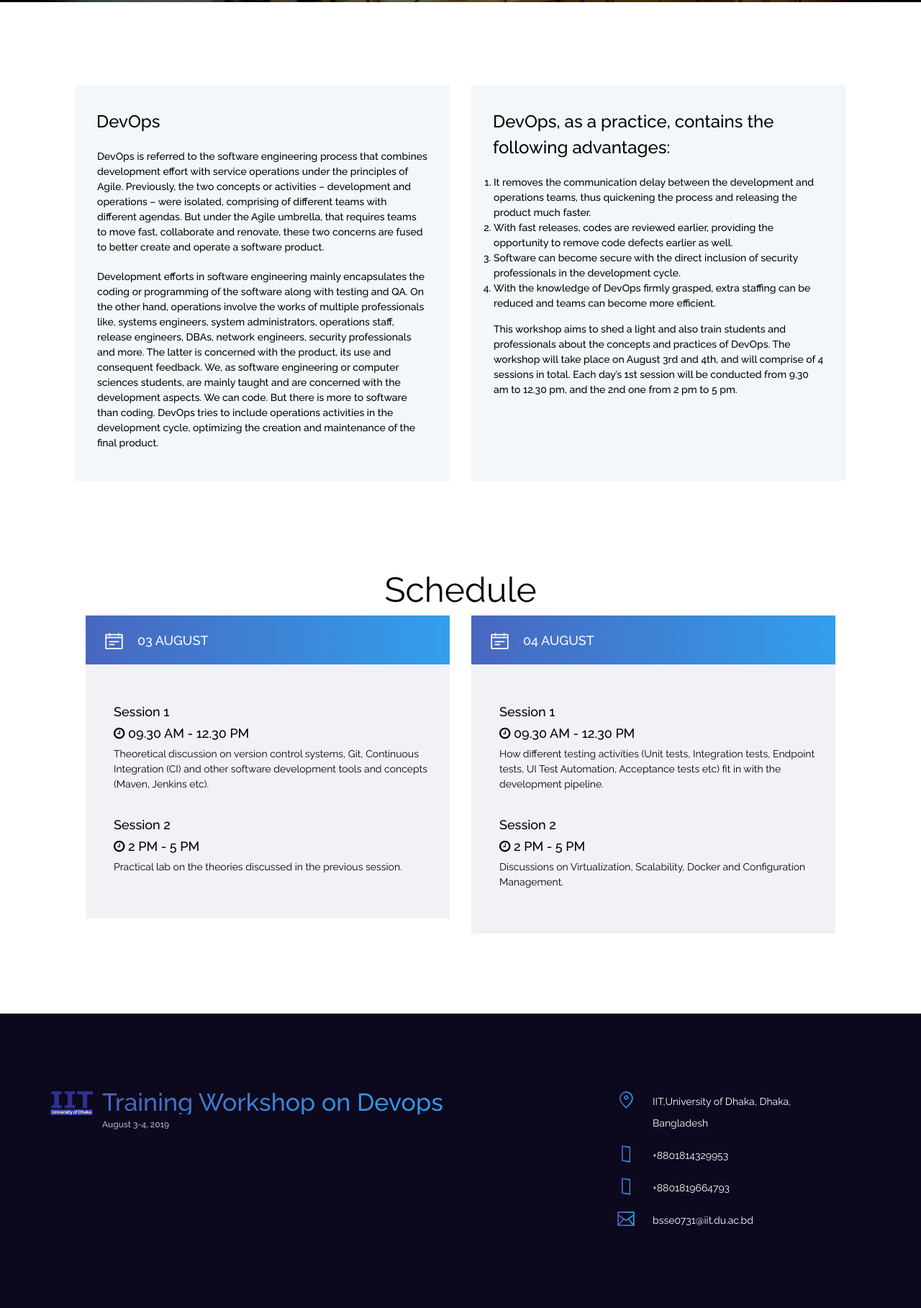
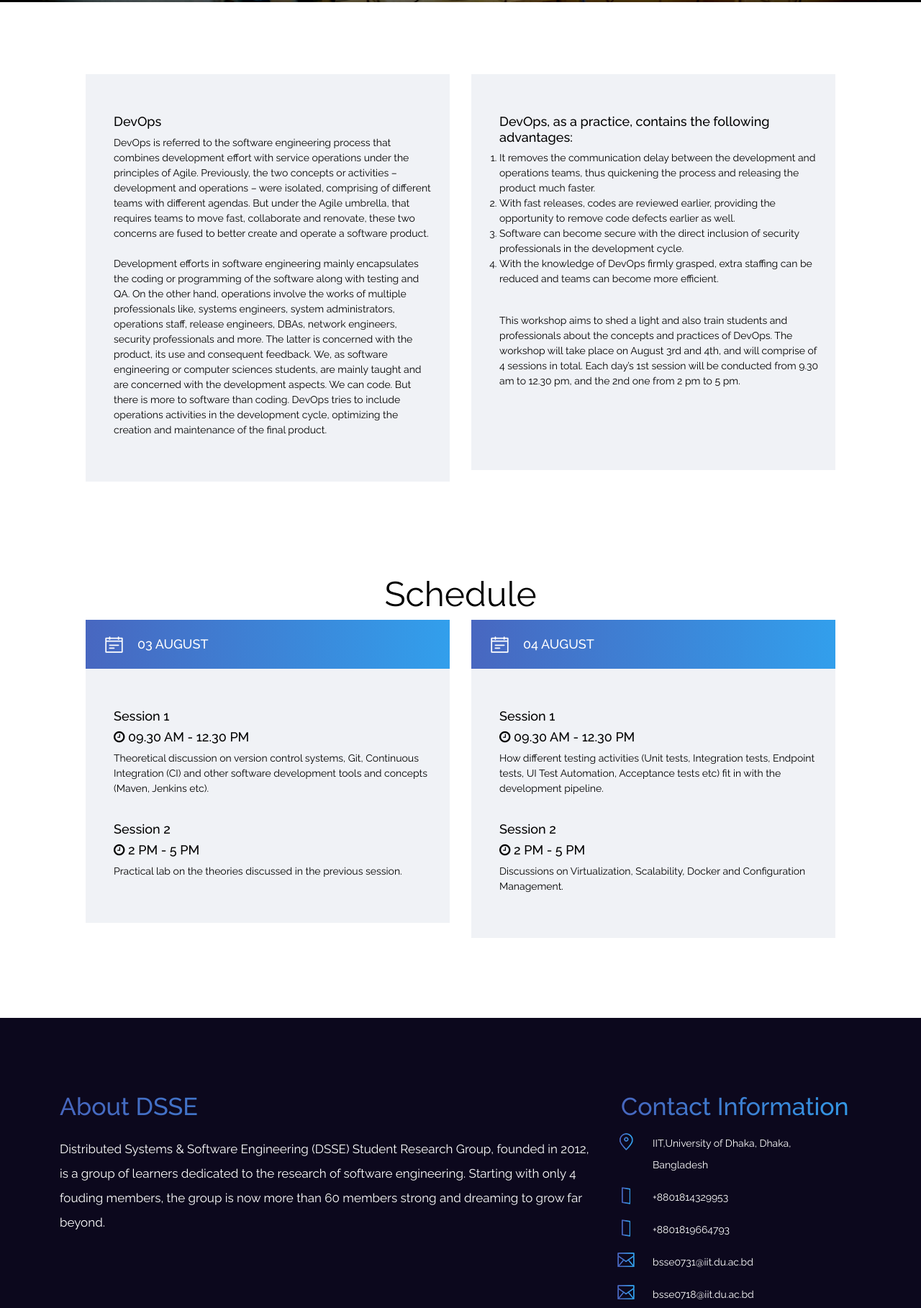
Before and after one commit to AquibAzmain/DevOps-workshop, a plain HTML site: page index.html in a window 1280 px wide. Shown: the part 797-2614 px from the top of the page at 72% size. Drawn offline with Linux system fonts and the light colour scheme.

Commit message:
Update index.html

```diff
--- a/index.html
+++ b/index.html
@@ -16,17 +16,6 @@
 	<link rel="stylesheet" type="text/css" href="styles/contact.css">
 	<link rel="stylesheet" type="text/css" href="styles/main_styles.css">
 	<link rel="stylesheet" type="text/css" href="styles/responsive.css">
-
-
-	<style>
-		/* Set the size of the div element that contains the map */
-		#map {
-			height: 400px;
-			/* The height is 400 pixels */
-			width: 100%;
-			/* The width is the width of the web page */
-		}
-	</style>
 </head>
 
 <body>
@@ -49,18 +38,22 @@
 						<div class="logo_content">
 							<div class="logo_text logo_text_not_ie">Training Workshop on Devops</div>
 							<div class="logo_sub">August 3-4, 2018 - IIT,University of Dhaka</div>
+
 						</div>
 					</div>
 
 				</div>
 				<ul>
-					<li><a href="index.html">Home</a></li>
-					<li><a href="#AboutDevOps">About DevOps</a></li>
-					<li><a href="#Schedule">Schedule</a></li>
-					<li><a href="#Contact">Contact</a></li>
+					<li><a style="color:white" href="index.html">Home</a></li>
+					<li><a style="color:white" href="#AboutDevOps">About DevOps</a></li>
+					<li><a style="color:white" href="#Schedule">Schedule</a></li>
+					<li><a style="color:white" href="#Contact">Contact</a></li>
 				</ul>
 			</div>
 			<div class="menu_social">
+					<div class="button header_button"><a target="_blank"
+						href="https://docs.google.com/forms/d/1ImgrtuHEgteWke4V0GcJR460SRUsiK9CLJfrGvwldBM/viewform?fbclid=IwAR1qn-alKbGR26fl9NRqCmLCdX40pBhQEOXict51bQLs950jABeEwdHu_Xk&edit_requested=true">Apply
+						Now!</a></div>
 				<div class="menu_social_title">Follow uf on Social Media</div>
 				<ul>
 					<li><a href="https://www.facebook.com/events/375038863156826/"><i class="fa fa-facebook"
@@ -73,18 +66,18 @@
 
 		<div class="home">
 			<!-- <div class="home_background" style="background-image: url(images/index.jpg)"></div> -->
-			<div class="parallax_background parallax-window" data-parallax="scroll" data-image-src="img/bg2.jpg"
-				data-speed="0.8"></div>
+			<div class="parallax_background" data-parallax="scroll" data-image-src="img/bg2.jpg" data-speed="0.8">
+			</div>
 
 			<!-- Header -->
 
 			<header class="header" id="header">
-				<div>
-					<div class="header_top">
+
+				<div style="margin-top: 15px" class="header_top">
 					<div class="container">
 						<div class="row">
 							<div class="col">
-									<div
+								<div style="padding-bottom: 20px"
 									class="header_top_content d-flex flex-row align-items-center justify-content-start">
 									<div>
 
@@ -95,13 +88,14 @@
 															src="img/iitlogo-blue.png" alt=""></a></div>
 											</div>
 											<div class="logo_content">
-													<div id="logo_text" class="logo_text logo_text_not_ie">Workshop
+												<div class="logo_text logo_text_not_ie">Training Workshop
 													on DevOps</div>
-													<div class="logo_sub">Organized by Distributed Systems &
+												<div style="padding-top: 5px" class="logo_sub">Organized by Distributed
+													Systems &
 													Software Engineering (DSSE) Research and Development Group
 												</div>
-													<div class="logo_sub">Institute of Information Technology,
-														University of Dhaka</div>
+												<!-- <div class="logo_sub">Institute of Information Technology,
+														University of Dhaka</div> -->
 											</div>
 										</div>
 
@@ -124,14 +118,16 @@
 											class="header_nav_content d-flex flex-row align-items-center justify-content-start">
 											<nav class="main_nav">
 												<ul>
-														<li><a href="index.html">Home</a></li>
+													<li><a href="#">Home</a></li>
 													<li><a href="#AboutDevOps">About DevOps</a></li>
 													<li><a href="#Schedule">Schedule</a></li>
 													<li><a href="#Contact">Contact</a></li>
 												</ul>
 											</nav>
 											<div class="header_extra ml-auto">
-													<div class="button header_button"><a href="#">Apply Now!</a></div>
+												<div class="button header_button"><a target="_blank"
+														href="https://docs.google.com/forms/d/1ImgrtuHEgteWke4V0GcJR460SRUsiK9CLJfrGvwldBM/viewform?fbclid=IwAR1qn-alKbGR26fl9NRqCmLCdX40pBhQEOXict51bQLs950jABeEwdHu_Xk&edit_requested=true">Apply
+														Now!</a></div>
 											</div>
 										</div>
 									</div>
@@ -140,7 +136,7 @@
 						</div>
 					</div>
 				</div>
-				</div>
+
 			</header>
 
 			<div class="home_content_container">
@@ -148,10 +144,13 @@
 					<div class="row">
 						<div class="col">
 							<div class="home_content">
-								<div class="home_location">August 3-4, 2019</div>
-								<div class="home_title"><b style="background-color: black">Training Workshop on
+								<div style="padding-bottom: 5px; padding-top: 20px" class="home_location">August 3-4,
+									2019</div>
+								<div class="home_title"><b style="background-color: #2F3293;padding: 5px">Training
+										Workshop on
 										DevOps</b>
 								</div>
+								<br />
 								<div class="home_location">IIT, University of Dhaka</div>
 								<div class="home_text">DevOps is referred to the software engineering process that
 									combines development effort with service operations under the principles of Agile.
@@ -172,76 +171,113 @@
 
 		<!-- Intro -->
 
-		<div class="intro" id="AboutDevOps">
-			<div class="intro_content d-flex flex-row flex-wrap align-items-start justify-content-between">
 
-				<!-- Intro Item -->
-				<div class="intro_item">
-					<div class="intro_body" style="color:black">
-						<div class="intro_title"><a>DevOps</a></div><br />
-						<div class="intro_subtitle" style="color:black">DevOps is referred to the software engineering
+		<div style="padding-top: 100px; padding-bottom: 0px" class="calendar" id="AboutDevOps">
+			<div class="container">
+				<div class="row">
+					<div class="col-xl-6 calendar_col">
+						<div style="min-height: 550px" class="calendar_container">
+							<div class="calendar_items">
+
+								<!-- Calendar Item -->
+								<div class="calendar_item d-flex flex-row align-items-center justify-content-start">
+									<div style="color:black; padding-right: 20px">
+										<div>
+											<h4>DevOps</h4>
+										</div>
+										<div>DevOps is referred to the software engineering
 											process that combines
-							development effort with service operations under the principles of Agile. Previously, the
-							two concepts or activities – development and operations – were isolated, comprising of
-							different teams with different agendas. But under the Agile umbrella, that requires teams to
-							move fast, collaborate and renovate, these two concerns are fused to better create and
-							operate a software product.</div>
+											development effort with service operations under the principles of Agile.
+											Previously, the
+											two concepts or activities – development and operations – were isolated,
+											comprising of
+											different teams with different agendas. But under the Agile umbrella, that
+											requires teams to
+											move fast, collaborate and renovate, these two concerns are fused to better
+											create and
+											operate a software product.
+										</div>
 										<br />
-						<div class="intro_subtitle" style="color:black">Development efforts in software engineering
+										<div>Development efforts in software engineering
 											mainly encapsulates the
-							coding or programming of the software along with testing and QA. On the other hand,
-							operations involve the works of multiple professionals like, systems engineers, system
-							administrators, operations staff, release engineers, DBAs, network engineers, security
-							professionals and more. The latter is concerned with the product, its use and consequent
-							feedback. We, as software engineering or computer sciences students, are mainly taught and
-							are concerned with the development aspects. We can code. But there is more to software than
-							coding. DevOps tries to include operations activities in the development cycle, optimizing
+											coding or programming of the software along with testing and QA. On the
+											other hand,
+											operations involve the works of multiple professionals like, systems
+											engineers, system
+											administrators, operations staff, release engineers, DBAs, network
+											engineers, security
+											professionals and more. The latter is concerned with the product, its use
+											and consequent
+											feedback. We, as software engineering or computer sciences students, are
+											mainly taught and
+											are concerned with the development aspects. We can code. But there is more
+											to software than
+											coding. DevOps tries to include operations activities in the development
+											cycle, optimizing
 											the creation and maintenance of the final product.</div>
-					</div>
-				</div>
-
-				<!-- Intro Item -->
-				<div class="intro_item">
-					<div class="intro_body">
-						<div class="intro_title" style="color:black"><a>DevOps, as a practice, contains the following
-								advantages:</a></div><br />
-						<div class="intro_subtitle" style="color:black">
-							<ol>
-								<li>It removes the communication delay between
-									the development and operations teams, thus quickening the process and releasing the
-									product
-									much faster.</li>
-								<li>With fast releases, codes are reviewed earlier, providing the opportunity to remove
-									code
-									defects earlier as well.</li>
-								<li>Software can become secure with the direct inclusion of security professionals in
-									the
-									development cycle.</li>
-								<li>With the knowledge of DevOps firmly grasped, extra staffing can be reduced and teams
-									can
-									become more efficient.</li>
-							</ol>
-						</div>
-						<div class="intro_subtitle" style="color:black">
-							This workshop aims to shed a light and also train students and professionals about the
-							concepts and practices of DevOps. The workshop will take place on August 3rd and 4th, and
-							will comprise of 4 sessions in total. Each day’s 1st session will be conducted from 9.30 am
-							to 12.30 pm, and the 2nd one from 2 pm to 5 pm.
 									</div>
 								</div>
 							</div>
 						</div>
 					</div>
 
+					<div class="col-xl-6 calendar_col">
+						<div style="min-height: 550px" class="calendar_container">
+							<div class="calendar_items">
 
-		<!-- Calendar -->
+								<!-- Calendar Item -->
+								<div class="calendar_item d-flex flex-row align-items-center justify-content-start">
+									<div style="color:black; padding-right: 20px">
+										<div>
+											<h4>DevOps, as a practice, contains the following
+												advantages:</h4>
+										</div>
+										<div>
+											<ol>
+												<li>It removes the communication delay between
+													the development and operations teams, thus quickening the process
+													and releasing the
+													product
+													much faster.</li>
+												<li>With fast releases, codes are reviewed earlier, providing the
+													opportunity to remove
+													code
+													defects earlier as well.</li>
+												<li>Software can become secure with the direct inclusion of security
+													professionals in
+													the
+													development cycle.</li>
+												<li>With the knowledge of DevOps firmly grasped, extra staffing can be
+													reduced and teams
+													can
+													become more efficient.</li>
+											</ol>
+										</div>
+										<br />
+										<div>
+											This workshop aims to shed a light and also train students and professionals
+											about the
+											concepts and practices of DevOps. The workshop will take place on August 3rd
+											and 4th, and
+											will comprise of 4 sessions in total. Each day’s 1st session will be
+											conducted from 9.30 am
+											to 12.30 pm, and the 2nd one from 2 pm to 5 pm.
+										</div>
+									</div>
+								</div>
 
-		<div class="calendar" id="Schedule">
+							</div>
+						</div>
+					</div>
+
+				</div>
+			</div>
+		</div>
+
+		<div style="padding-top: 120px" class="calendar" id="Schedule">
 			<div class="container">
-				<div>
-					<div class="col text-center">
+				<div class="text-center">
 					<div style="color:black" class="pricing_section_title">Schedule</div>
-					</div>
 				</div>
 				<div class="row">
 					<div class="col-xl-6 calendar_col">
@@ -339,34 +375,36 @@
 
 		<!-- Footer -->
 
-		<footer class="footer">
-			<div class="footer_content">
+		<footer class="footer" id="Contact">
+			<div class="footer_content" >
 				<div class="container">
-					<div class="row" id="Contact">
+					<div class="row">
 
 						<!-- Footer Column -->
 						<div class="col-lg-8 footer_col">
 							<div class="footer_about">
-								<div>
-
-									<div class="logo_container d-flex flex-row align-items-start justify-content-start">
-										<div class="logo_image">
-											<div><img src="img/iitlogo-blue.png" alt=""></div>
+								<div class="logo_content">
+									<div style="padding-bottom: 20px" class="logo_text logo_text_not_ie">About DSSE
 									</div>
-										<div class="logo_content">
-											<div id="logo_text" class="logo_text logo_text_not_ie">Training Workshop on
-												Devops
+									<div class="logo_sub">
+										<p style="font-size: 17px; color:white">Distributed Systems & Software
+											Engineering
+											(DSSE) Student Research Group, founded in 2012, is a group of learners
+											dedicated
+											to the research of software engineering. Starting with only 4 fouding
+											members,
+											the group is now more than 60 members strong and dreaming to grow far
+											beyond.</p>
 									</div>
-											<div class="logo_sub">August 3-4, 2019</div>
-										</div>
-									</div>
-
 								</div>
 							</div>
 						</div>
 
 						<div class="col-lg-4 footer_col">
-							<div>
+							<div style="padding-bottom: 20px" class="logo_content">
+								<div id="logo_text" class="logo_text logo_text_not_ie">Contact Information
+								</div>
+							</div>
 							<ul class="contact_info_list">
 								<li class="d-flex flex-row align-items-start justify-content-start">
 									<div>
@@ -397,8 +435,15 @@
 									</div>
 									<div class="contact_info_text">bsse0731@iit.du.ac.bd</div>
 								</li>
+								<li class="d-flex flex-row align-items-start justify-content-start">
+									<div>
+										<div class="contact_info_icon text-center"><img src="images/contact_3.png"
+												alt=""></div>
+									</div>
+									<div class="contact_info_text">bsse0718@iit.du.ac.bd</div>
+								</li>
 							</ul>
-							</div>
+
 
 						</div>
 					</div>
@@ -413,7 +458,8 @@
 								class="footer_extra_content d-flex flex-lg-row flex-column align-items-lg-center align-items-start justify-content-lg-start justify-content-center">
 
 								<div class="footer_social">
-										<div class="footer_social_title">Find out more on <a target="blank" href="https://www.facebook.com/events/375038863156826/">Facebook</a></div>
+									<div class="footer_social_title">Find out more on <a target="blank"
+											href="https://www.facebook.com/events/375038863156826/">Facebook</a></div>
 
 								</div>
 								<div class="footer_extra_right ml-lg-auto text-lg-right">
```
Lines whose indentation alone changed are shown as unchanged.
